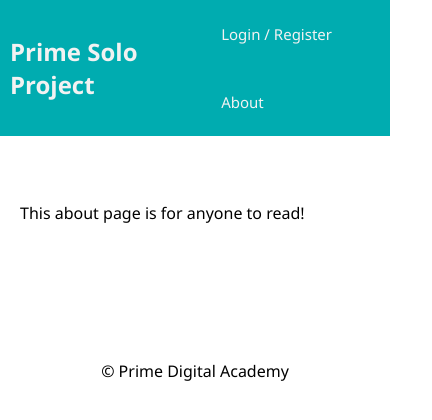
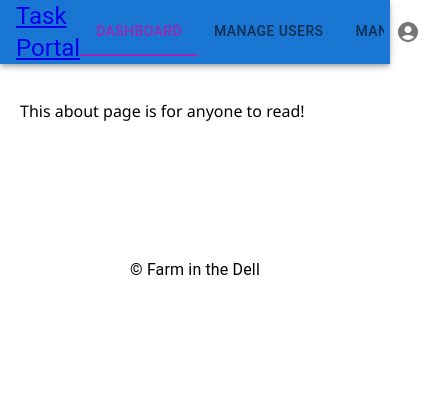
Before and after one commit to sezasada/task_portal, a React (Create React App) app: page /#/about in a window 390 px wide. Shown: the top 420 px of the page, 432 px wide, since content can reach past the window. Built offline with nearby package versions, Linux system fonts and the light colour scheme; no server answers.

Commit message:
Nav bar menu and tabs working, not optimized for mobile yet

```diff
--- a/src/components/Pages/MainPage/MainPage.jsx
+++ b/src/components/Pages/MainPage/MainPage.jsx
@@ -1,8 +1,6 @@
 import React, { useState } from "react";
-import LogOutButton from "../../Shared/LogOutButton/LogOutButton";
-import { useDispatch } from "react-redux";
+import { useDispatch, useSelector } from "react-redux";
 import { useEffect } from "react";
-import { Tab, Tabs } from "@mui/material";
 import { Box } from "@mui/system";
 import AdminDashboard from "./TabComponents/Admin/AdminDashboard";
 import AdminManageUsers from "./TabComponents/Admin/AdminManageUsers";
@@ -11,11 +9,8 @@ import AdminManageTasks from "./TabComponents/Admin/AdminManageTasks";
 function UserPage() {
 	const dispatch = useDispatch();
 
-	// Manage change in tabs
-	const [tabIndex, setTabIndex] = useState(0);
-	const handleTabChange = (event, newTabIndex) => {
-		setTabIndex(newTabIndex);
-	};
+	// Access tab index reducer
+	const tabIndex = useSelector((store) => store.tabIndexReducer);
 
 	// Grab all needed data on page load
 	useEffect(() => {
@@ -30,18 +25,10 @@ function UserPage() {
 	return (
 		<div className="container">
 			<Box>
-				<Tabs value={tabIndex} onChange={handleTabChange}>
-					<Tab label="Dashboard" />
-					<Tab label="Manage Users" />
-					<Tab label="Manage Tasks" />
-				</Tabs>
-			</Box>
-			<Box>
 				{tabIndex === 0 && <AdminDashboard />}
 				{tabIndex === 1 && <AdminManageUsers />}
 				{tabIndex === 2 && <AdminManageTasks />}
 			</Box>
-			<LogOutButton className="btn" />
 		</div>
 	);
 }
--- a/src/components/Pages/MainPage/TabComponents/Admin/AdminDashboard.jsx
+++ b/src/components/Pages/MainPage/TabComponents/Admin/AdminDashboard.jsx
@@ -11,6 +11,7 @@ import {
 	TableBody,
 	Modal,
 	Button,
+	Box,
 } from "@mui/material";
 
 export default function AdminDashboard() {
@@ -30,8 +31,11 @@ export default function AdminDashboard() {
 	const handleClose = () => setOpen(false);
 	return (
 		<Stack spacing={3}>
-			<h2>Welcome, {user.first_name}!</h2>
-			<p>Your ID is: {user.id}</p>
+			<Box>
+				<Typography component="h2" variant="h4">
+					Welcome, {user.first_name}!
+				</Typography>
+			</Box>
 			<Paper sx={{ p: 3 }}>
 				{/* <pre>{JSON.stringify(incomingTasks)}</pre> */}
 				<Typography>Tasks awaiting approval</Typography>
--- a/src/components/Shared/Footer/Footer.jsx
+++ b/src/components/Shared/Footer/Footer.jsx
@@ -1,5 +1,6 @@
-import React from 'react';
-import './Footer.css';
+import { Typography } from "@mui/material";
+import React from "react";
+import "./Footer.css";
 
 // This is one of our simplest components
 // It doesn't have local state, so it can be a function component.
@@ -7,7 +8,11 @@ import './Footer.css';
 // or even care what the redux state is, so it doesn't need 'connect()'
 
 function Footer() {
-  return <footer>&copy; Prime Digital Academy</footer>;
+	return (
+		<footer>
+			<Typography>&copy; Farm in the Dell</Typography>
+		</footer>
+	);
 }
 
 export default Footer;
--- a/src/components/Shared/Nav/Nav.jsx
+++ b/src/components/Shared/Nav/Nav.jsx
@@ -1,42 +1,143 @@
 import React from "react";
-import { Link } from "react-router-dom";
-import LogOutButton from "../LogOutButton/LogOutButton";
+import { Link, useHistory } from "react-router-dom";
 import "./Nav.css";
-import { useSelector } from "react-redux";
+import { useDispatch, useSelector } from "react-redux";
+import {
+	AppBar,
+	IconButton,
+	Menu,
+	MenuItem,
+	Toolbar,
+	Typography,
+	Tab,
+	Tabs,
+} from "@mui/material";
+import { Box, Container } from "@mui/system";
+import AccountCircleIcon from "@mui/icons-material/AccountCircle";
+import { useState } from "react";
 
 function Nav() {
+	const history = useHistory();
+	const dispatch = useDispatch();
+
 	const user = useSelector((store) => store.user);
+	const tabIndex = useSelector((store) => store.tabIndexReducer);
+
+	const [anchorElNav, setAnchorElNav] = useState(null);
+	const [anchorElUser, setAnchorElUser] = useState(null);
+
+	function handleOpenNavMenu(event) {
+		setAnchorElNav(event.currentTarget);
+	}
+	function handleOpenUserMenu(event) {
+		setAnchorElUser(event.currentTarget);
+	}
+
+	function handleCloseNavMenu() {
+		setAnchorElNav(null);
+	}
+
+	function handleCloseUserMenu() {
+		setAnchorElUser(null);
+	}
 
 	return (
-		<div className="nav">
-			<Link to="/home">
-				<h2 className="nav-title">Prime Solo Project</h2>
+		<AppBar
+			position="sticky"
+			sx={{
+				width: "100vw",
+			}}
+		>
+			<Container
+				sx={{
+					display: "flex",
+					justifyContent: "space-between",
+					alignItems: "center",
+				}}
+			>
+				<Box>
+					<Link
+						to="/home"
+						onClick={() => dispatch({ type: "UNSET_TAB_INDEX" })}
+					>
+						<Typography component="h2" variant="h5">
+							Task Portal
+						</Typography>
 					</Link>
-			<div>
+				</Box>
+				<Box>
+					<Tabs
+						value={tabIndex}
+						textColor="secondary"
+						indicatorColor="secondary"
+					>
+						<Tab
+							label="Dashboard"
+							onClick={() => dispatch({ type: "SET_TAB_INDEX", payload: 0 })}
+						/>
+						<Tab
+							label="Manage Users"
+							onClick={() => dispatch({ type: "SET_TAB_INDEX", payload: 1 })}
+						/>
+						<Tab
+							label="Manage Tasks"
+							onClick={() => dispatch({ type: "SET_TAB_INDEX", payload: 2 })}
+						/>
+					</Tabs>
+				</Box>
+				<Box
+					sx={{
+						display: "flex",
+						alignItems: "center",
+					}}
+				>
+					<Menu
+						id="menu-appbar"
+						anchorEl={anchorElNav}
+						anchorOrigin={{
+							vertical: "bottom",
+							horizontal: "left",
+						}}
+						keepMounted
+						transformOrigin={{
+							vertical: "top",
+							horizontal: "left",
+						}}
+						open={Boolean(anchorElNav)}
+						onClose={handleCloseNavMenu}
+					>
 						{/* If no user is logged in, show these links */}
 						{!user.id && (
 							// If there's no user, show login/registration links
-					<Link className="navLink" to="/login">
-						Login / Register
-					</Link>
+							<MenuItem onClick={() => history.push("/login")}>
+								<Typography>Login / Register</Typography>
+							</MenuItem>
 						)}
 
 						{/* If a user is logged in, show these links */}
 						{user.id && (
 							<>
-						<Link className="navLink" to="/user">
-							Home
-						</Link>
+								<MenuItem onClick={() => history.push("/main")}>
+									<Typography>Home</Typography>
+								</MenuItem>
 
-						<LogOutButton className="navLink" />
+								<MenuItem onClick={() => dispatch({ type: "LOGOUT" })}>
+									<Typography>Logout</Typography>
+								</MenuItem>
 							</>
 						)}
-
-				<Link className="navLink" to="/about">
-					About
-				</Link>
-			</div>
-		</div>
+						<MenuItem onClick={() => history.push("/about")}>
+							<Typography>About</Typography>
+						</MenuItem>
+					</Menu>
+					<Box>
+						<IconButton size="large" onClick={handleOpenNavMenu}>
+							<AccountCircleIcon />
+						</IconButton>
+					</Box>
+				</Box>
+			</Container>
+		</AppBar>
 	);
 }
 
--- a/src/redux/reducers/_root.reducer.js
+++ b/src/redux/reducers/_root.reducer.js
@@ -9,6 +9,7 @@ import viewTaskInfoReducer from './view.task.info.reducer';
 import allTagsReducer from './all.tags.reducer';
 import allLocationsReducer from './all.locations.reducer';
 import verifiedUsersReducer from './verified.users.reducer';
+import tabIndexReducer from './tab.index.reducer';
 // rootReducer is the primary reducer for our entire project
 // It bundles up all of the other reducers so our project can use them.
 // This is imported in index.js as rootSaga
@@ -25,7 +26,8 @@ const rootReducer = combineReducers({
   viewTaskInfoReducer,
   allTagsReducer,
   allLocationsReducer,
-  verifiedUsersReducer
+  verifiedUsersReducer,
+  tabIndexReducer
 });
 
 export default rootReducer;
--- /dev/null
+++ b/src/redux/reducers/tab.index.reducer.js
@@ -0,0 +1,12 @@
+const tabIndexReducer = (state = 0, action) => {
+    switch (action.type) {
+        case 'SET_TAB_INDEX':
+            return action.payload;
+        case 'UNSET_TAB_INDEX':
+            return 0;
+        default:
+            return state;
+    }
+};
+
+export default tabIndexReducer;
```
Lines whose indentation alone changed are shown as unchanged.
